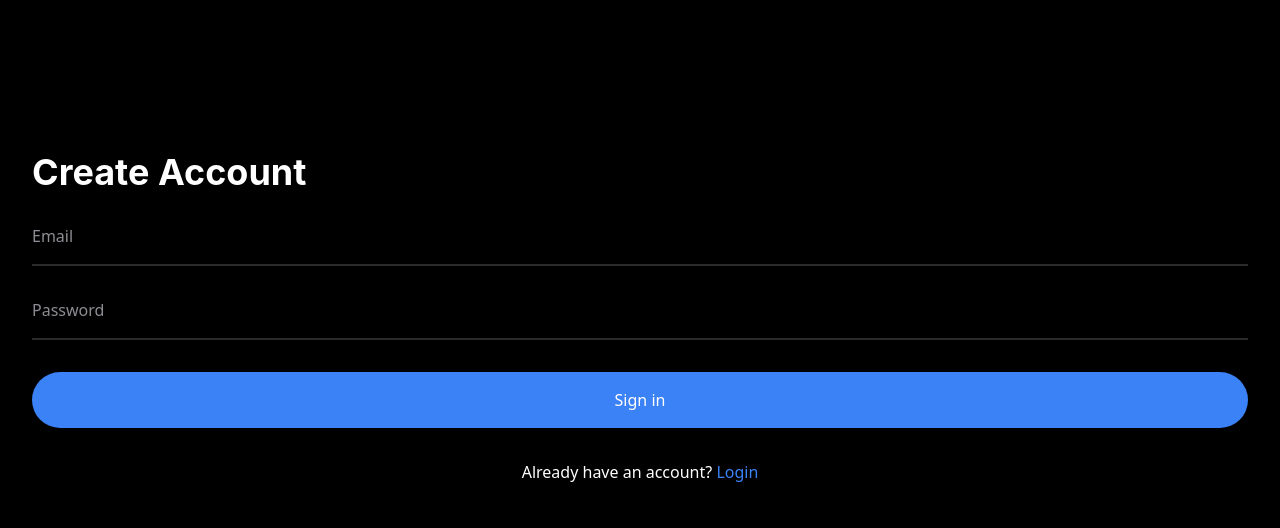
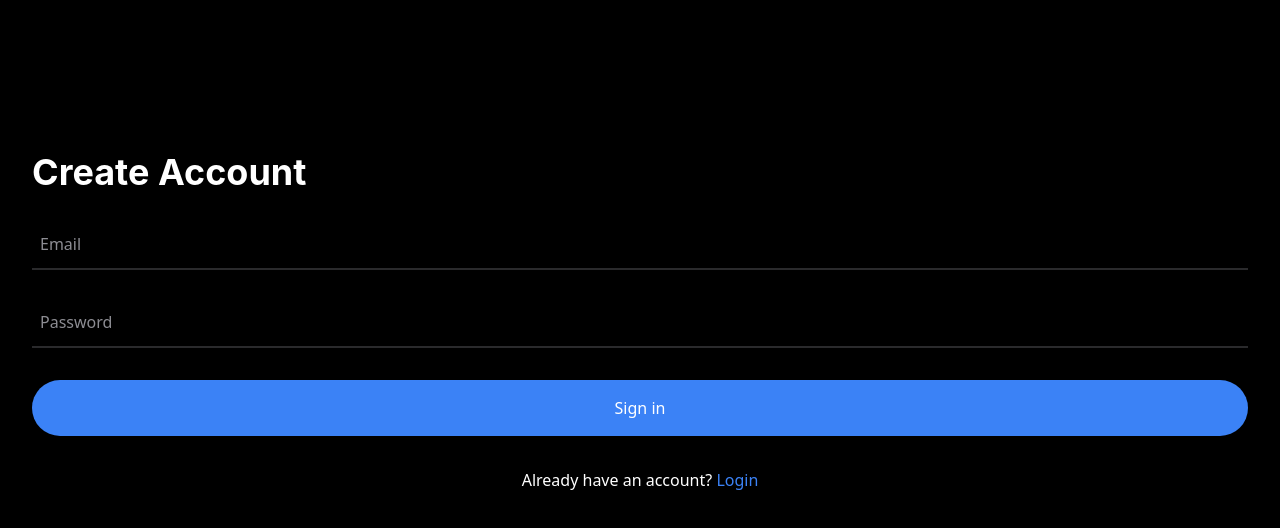
Before and after one commit to AVER7777/habit-tracker, a React (Vite) app in the folder frontend/: page /register in a window 1280 px wide. Shown: the top 528 px of the page. Built offline with nearby package versions, Linux system fonts and the light colour scheme; no server answers.

Commit message:
feat(front:style): add roundness around inputs

```diff
--- a/frontend/src/pages/auth/LoginPage.jsx
+++ b/frontend/src/pages/auth/LoginPage.jsx
@@ -21,22 +21,26 @@ function LoginPage({ setAuth }) {
         <div className="min-h-screen flex flex-col items-center">
             <form onSubmit={handleSubmit} className="flex flex-col gap-8 w-full p-8">
                 <div className="pt-[15vh] font-apple font-bold text-4xl">Welcome Back</div>
+                <div className="border-b-2 border-ios-quaternary">
                     <input
-                    className="border-b-2 border-ios-quaternary placeholder:text-ios-secondary pb-4 focus:outline-none"
+                        className="w-full rounded-md placeholder:text-ios-secondary p-2 pb-3 focus:outline-none"
                         type="email"
                         value={email}
                         onChange={(e) => setEmail(e.target.value)}
                         placeholder="Email"
                         required
                     />
+                </div>
+                <div className="border-b-2 border-ios-quaternary">
                     <input
-                    className="border-b-2 border-ios-quaternary placeholder:text-ios-secondary pb-4 focus:outline-none"
+                        className="w-full rounded-md placeholder:text-ios-secondary p-2 pb-3 focus:outline-none"
                         type="password"
                         value={password}
                         onChange={(e) => setPassword(e.target.value)}
                         placeholder="Password"
                         required
                     />
+                </div>
                 <button className="bg-blue-500 text-white rounded-full px-10 py-4" type="submit">
                     Log In
                 </button>
--- a/frontend/src/pages/auth/RegisterPage.jsx
+++ b/frontend/src/pages/auth/RegisterPage.jsx
@@ -22,22 +22,26 @@ function RegisterPage() {
         <div className="min-h-screen flex flex-col items-center">
             <form onSubmit={handleSubmit} className="flex flex-col gap-8 w-full p-8">
                 <div className="pt-[15vh] font-apple font-bold text-4xl">Create Account</div>
+                <div className="border-b-2 border-ios-quaternary">
                     <input
-                    className="border-b-2 border-ios-quaternary placeholder:text-ios-secondary pb-4 focus:outline-none"
+                        className="w-full rounded-md placeholder:text-ios-secondary p-2 pb-3 focus:outline-none"
                         type="email"
                         value={email}
                         onChange={(e) => setEmail(e.target.value)}
                         placeholder="Email"
                         required
                     />
+                </div>
+                <div className="border-b-2 border-ios-quaternary">
                     <input
-                    className="border-b-2 border-ios-quaternary placeholder:text-ios-secondary pb-4 focus:outline-none"
+                        className="w-full rounded-md placeholder:text-ios-secondary p-2 pb-3 focus:outline-none"
                         type="password"
                         value={password}
                         onChange={(e) => setPassword(e.target.value)}
                         placeholder="Password"
                         required
                     />
+                </div>
                 <button className="bg-blue-500 text-white rounded-full px-10 py-4" type="submit">
                     Sign in
                 </button>
```
Lines whose indentation alone changed are shown as unchanged.
